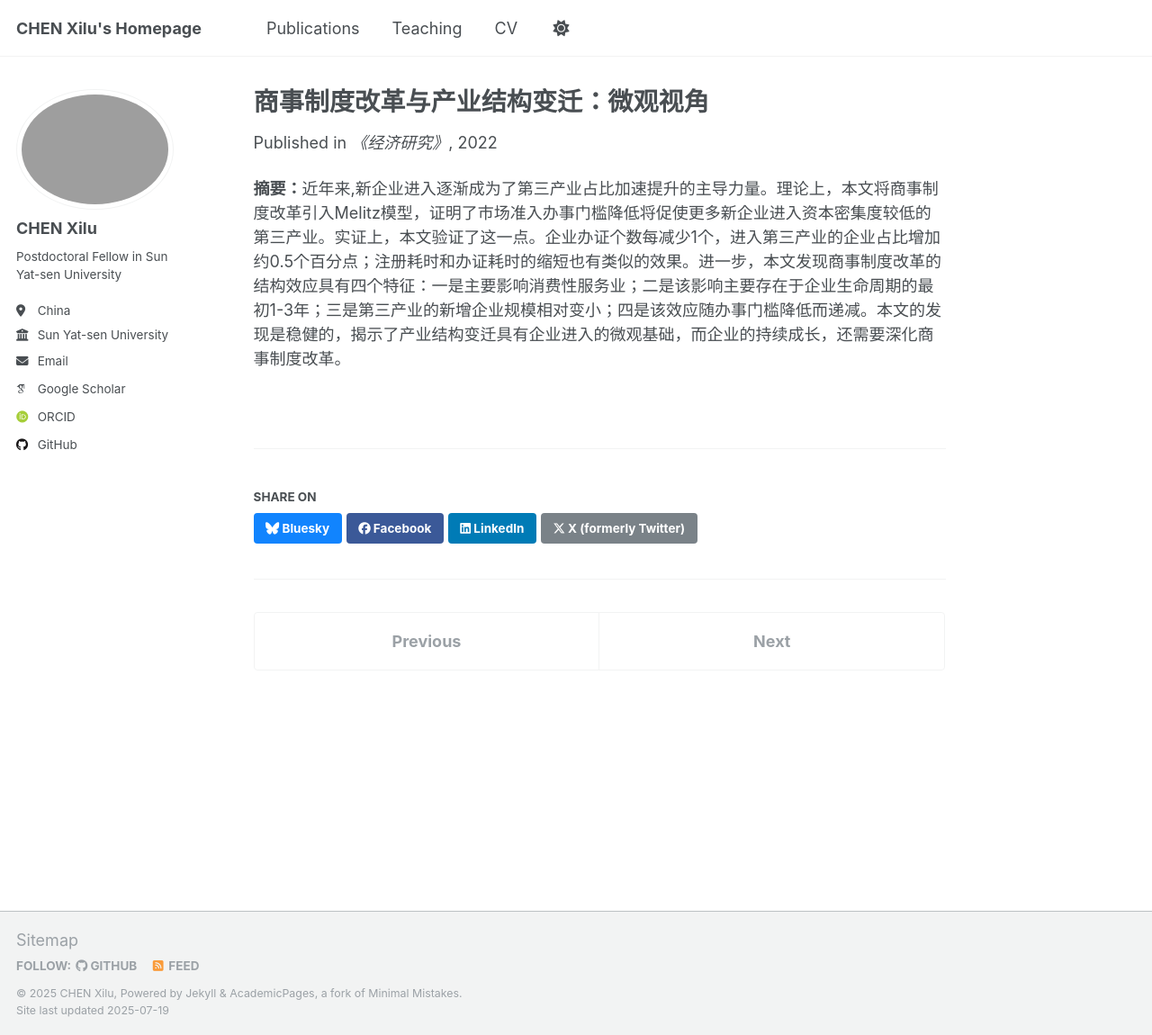
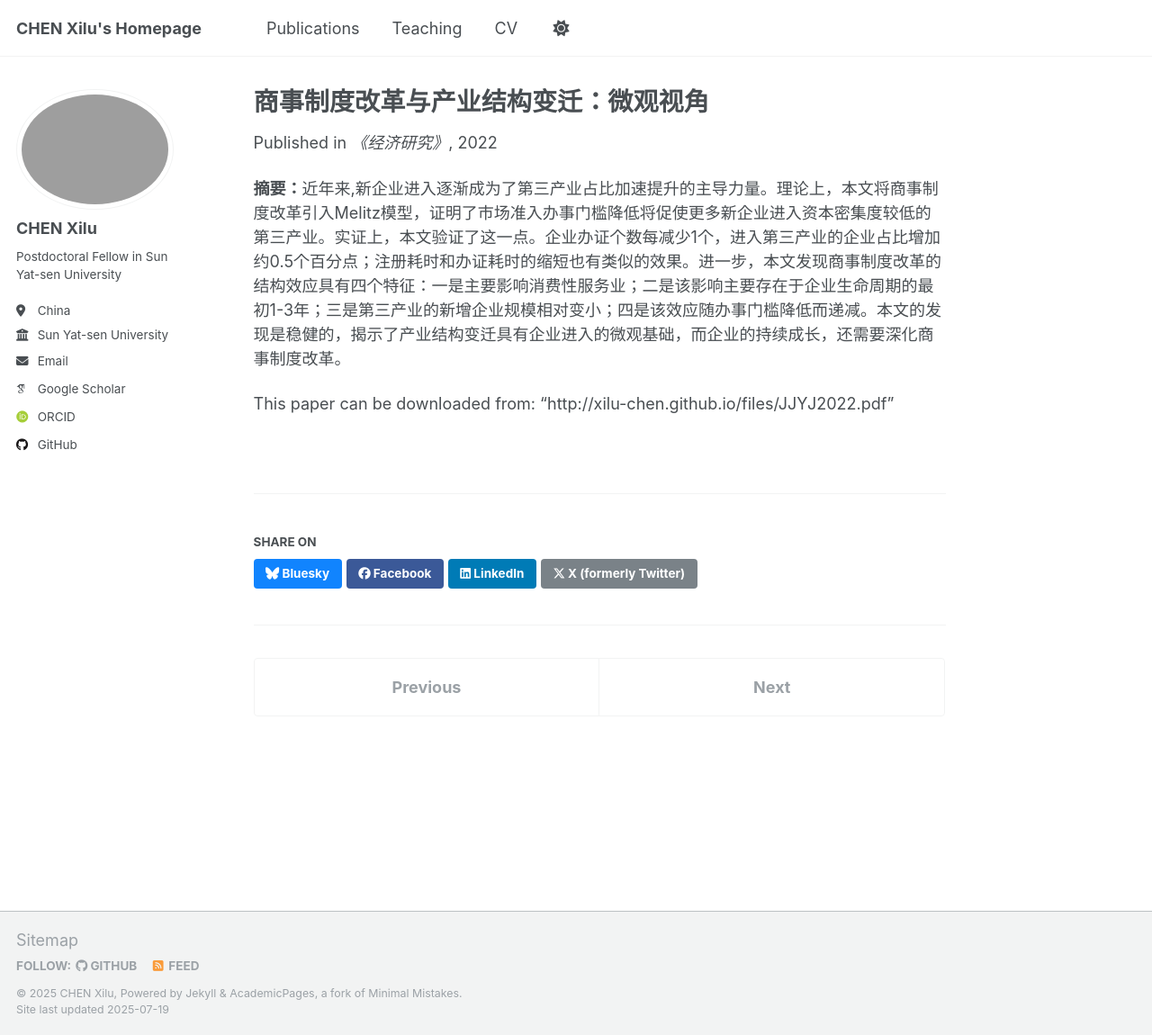
Before and after one commit to Xilu-CHEN/xilu-chen.github.io, a Jekyll site: the page built from _publications/JJYJ2022.md, in a window 1280 px wide and 1150 px high. Shown: the whole window at 90% size. Built offline with Jekyll 4.4.1, drawn with Linux system fonts in a browser that asks for light colours; some web fonts are replaced; a script that is not in the unit is left out.

Commit message:
Update JJYJ2022.md

```diff
--- a/_publications/JJYJ2022.md
+++ b/_publications/JJYJ2022.md
@@ -10,3 +10,5 @@ paperurl: 'http://xilu-chen.github.io/files/JJYJ2022.pdf'
 ---
 
 **摘要：**近年来,新企业进入逐渐成为了第三产业占比加速提升的主导力量。理论上，本文将商事制度改革引入Melitz模型，证明了市场准入办事门槛降低将促使更多新企业进入资本密集度较低的第三产业。实证上，本文验证了这一点。企业办证个数每减少1个，进入第三产业的企业占比增加约0.5个百分点；注册耗时和办证耗时的缩短也有类似的效果。进一步，本文发现商事制度改革的结构效应具有四个特征：一是主要影响消费性服务业；二是该影响主要存在于企业生命周期的最初1-3年；三是第三产业的新增企业规模相对变小；四是该效应随办事门槛降低而递减。本文的发现是稳健的，揭示了产业结构变迁具有企业进入的微观基础，而企业的持续成长，还需要深化商事制度改革。
+
+This paper can be downloaded from: "http://xilu-chen.github.io/files/JJYJ2022.pdf"
```
